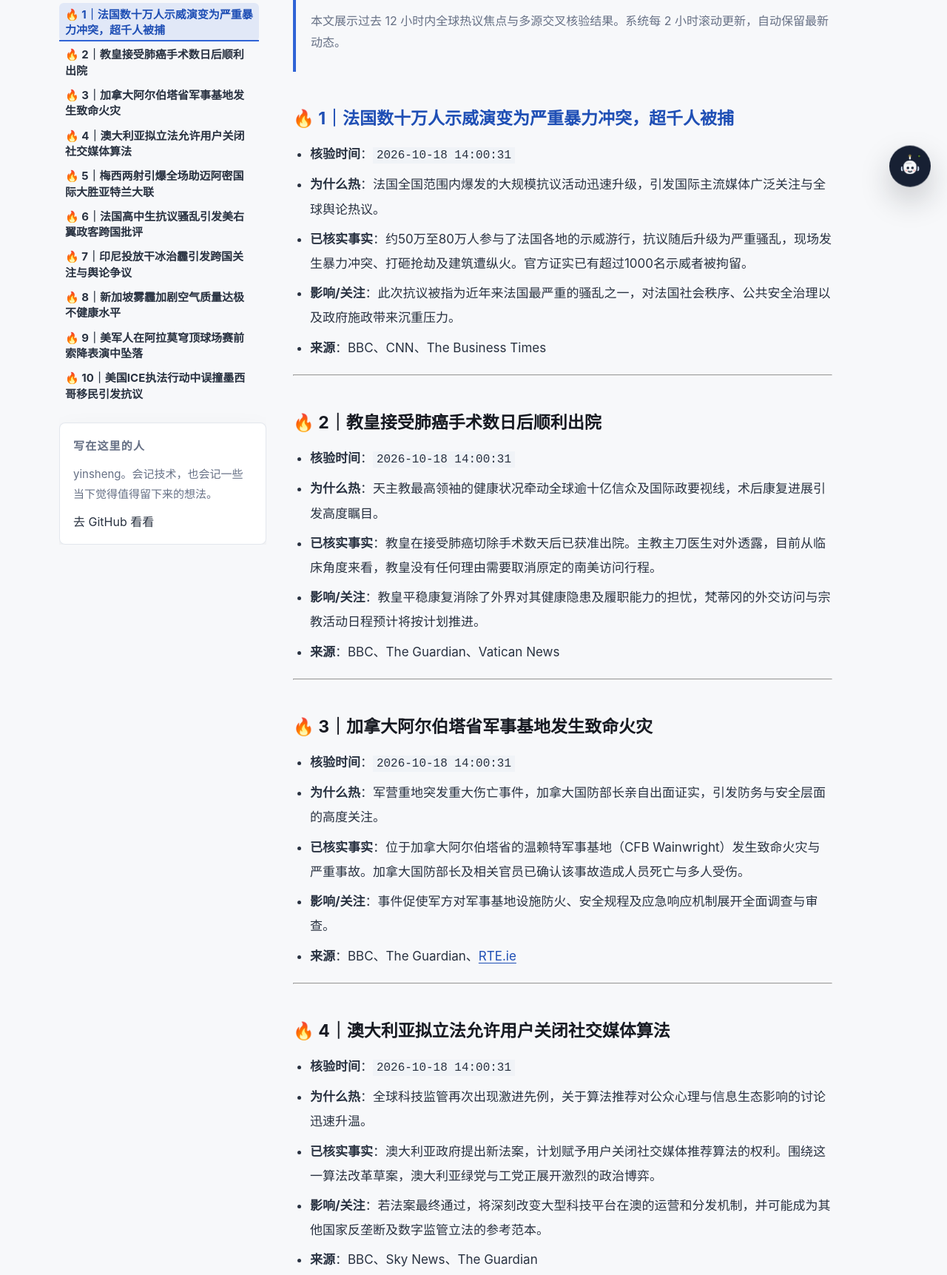
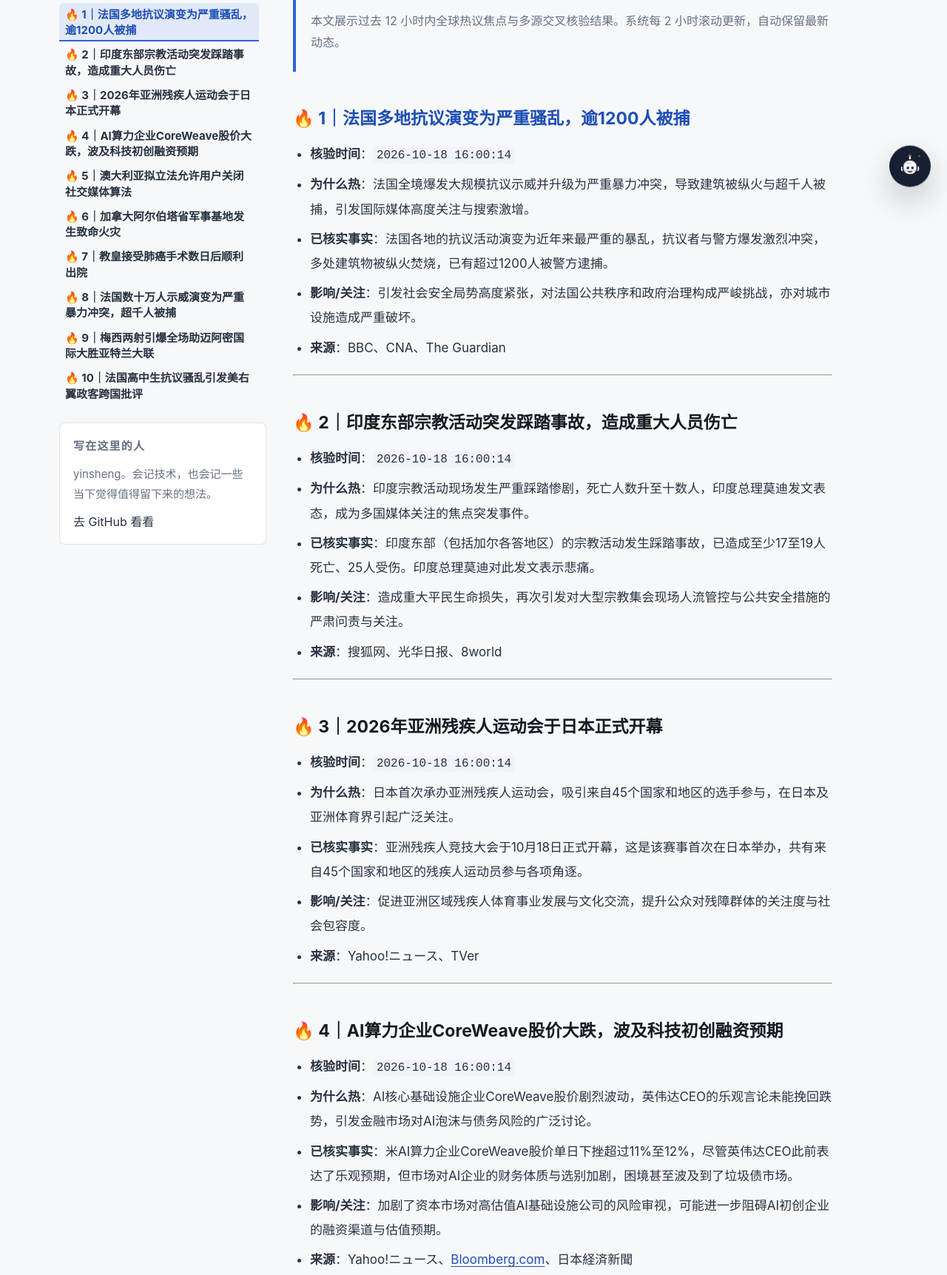
Before and after one commit to yinshengphy/blog, an Astro site: page /global-trending in a window 1280 px wide. Shown: the part 524-2247 px from the top of the page at 74% size. Built offline with nearby package versions, Linux system fonts and the light colour scheme; Astro itself is replaced by a stand-in of ours; some packages are replaced by stand-ins of ours.

Commit message:
content: 发布 blog:global-trending:20261018160001

```diff
--- a/src/content/posts/global-trending.md
+++ b/src/content/posts/global-trending.md
@@ -8,7 +8,70 @@ categories: ["TRENDING"]
 
 > 本文展示过去 12 小时内全球热议焦点与多源交叉核验结果。系统每 2 小时滚动更新，自动保留最新动态。
 
-### 🔥 1｜法国数十万人示威演变为严重暴力冲突，超千人被捕
+### 🔥 1｜法国多地抗议演变为严重骚乱，逾1200人被捕
+- **核验时间**：`2026-10-18 16:00:14`
+- **为什么热**：法国全境爆发大规模抗议示威并升级为严重暴力冲突，导致建筑被纵火与超千人被捕，引发国际媒体高度关注与搜索激增。
+- **已核实事实**：法国各地的抗议活动演变为近年来最严重的暴乱，抗议者与警方爆发激烈冲突，多处建筑物被纵火焚烧，已有超过1200人被警方逮捕。
+- **影响/关注**：引发社会安全局势高度紧张，对法国公共秩序和政府治理构成严峻挑战，亦对城市设施造成严重破坏。
+- **来源**：BBC、CNA、The Guardian
+
+---
+
+### 🔥 2｜印度东部宗教活动突发踩踏事故，造成重大人员伤亡
+- **核验时间**：`2026-10-18 16:00:14`
+- **为什么热**：印度宗教活动现场发生严重踩踏惨剧，死亡人数升至十数人，印度总理莫迪发文表态，成为多国媒体关注的焦点突发事件。
+- **已核实事实**：印度东部（包括加尔各答地区）的宗教活动发生踩踏事故，已造成至少17至19人死亡、25人受伤。印度总理莫迪对此发文表示悲痛。
+- **影响/关注**：造成重大平民生命损失，再次引发对大型宗教集会现场人流管控与公共安全措施的严肃问责与关注。
+- **来源**：搜狐网、光华日报、8world
+
+---
+
+### 🔥 3｜2026年亚洲残疾人运动会于日本正式开幕
+- **核验时间**：`2026-10-18 16:00:14`
+- **为什么热**：日本首次承办亚洲残疾人运动会，吸引来自45个国家和地区的选手参与，在日本及亚洲体育界引起广泛关注。
+- **已核实事实**：亚洲残疾人竞技大会于10月18日正式开幕，这是该赛事首次在日本举办，共有来自45个国家和地区的残疾人运动员参与各项角逐。
+- **影响/关注**：促进亚洲区域残疾人体育事业发展与文化交流，提升公众对残障群体的关注度与社会包容度。
+- **来源**：Yahoo!ニュース、TVer
+
+---
+
+### 🔥 4｜AI算力企业CoreWeave股价大跌，波及科技初创融资预期
+- **核验时间**：`2026-10-18 16:00:14`
+- **为什么热**：AI核心基础设施企业CoreWeave股价剧烈波动，英伟达CEO的乐观言论未能挽回跌势，引发金融市场对AI泡沫与债务风险的广泛讨论。
+- **已核实事实**：米AI算力企业CoreWeave股价单日下挫超过11%至12%，尽管英伟达CEO此前表达了乐观预期，但市场对AI企业的财务体质与选别加剧，困境甚至波及到了垃圾债市场。
+- **影响/关注**：加剧了资本市场对高估值AI基础设施公司的风险审视，可能进一步阻碍AI初创企业的融资渠道与估值预期。
+- **来源**：Yahoo!ニュース、Bloomberg.com、日本経済新聞
+
+---
+
+### 🔥 5｜澳大利亚拟立法允许用户关闭社交媒体算法
+- **核验时间**：`2026-10-18 14:00:31`
+- **为什么热**：全球科技监管再次出现激进先例，关于算法推荐对公众心理与信息生态影响的讨论迅速升温。
+- **已核实事实**：澳大利亚政府提出新法案，计划赋予用户关闭社交媒体推荐算法的权利。围绕这一算法改革草案，澳大利亚绿党与工党正展开激烈的政治博弈。
+- **影响/关注**：若法案最终通过，将深刻改变大型科技平台在澳的运营和分发机制，并可能成为其他国家反垄断及数字监管立法的参考范本。
+- **来源**：BBC、Sky News、The Guardian
+
+---
+
+### 🔥 6｜加拿大阿尔伯塔省军事基地发生致命火灾
+- **核验时间**：`2026-10-18 14:00:31`
+- **为什么热**：军营重地突发重大伤亡事件，加拿大国防部长亲自出面证实，引发防务与安全层面的高度关注。
+- **已核实事实**：位于加拿大阿尔伯塔省的温赖特军事基地（CFB Wainwright）发生致命火灾与严重事故。加拿大国防部长及相关官员已确认该事故造成人员死亡与多人受伤。
+- **影响/关注**：事件促使军方对军事基地设施防火、安全规程及应急响应机制展开全面调查与审查。
+- **来源**：BBC、The Guardian、RTE.ie
+
+---
+
+### 🔥 7｜教皇接受肺癌手术数日后顺利出院
+- **核验时间**：`2026-10-18 14:00:31`
+- **为什么热**：天主教最高领袖的健康状况牵动全球逾十亿信众及国际政要视线，术后康复进展引发高度瞩目。
+- **已核实事实**：教皇在接受肺癌切除手术数天后已获准出院。主教主刀医生对外透露，目前从临床角度来看，教皇没有任何理由需要取消原定的南美访问行程。
+- **影响/关注**：教皇平稳康复消除了外界对其健康隐患及履职能力的担忧，梵蒂冈的外交访问与宗教活动日程预计将按计划推进。
+- **来源**：BBC、The Guardian、Vatican News
+
+---
+
+### 🔥 8｜法国数十万人示威演变为严重暴力冲突，超千人被捕
 - **核验时间**：`2026-10-18 14:00:31`
 - **为什么热**：法国全国范围内爆发的大规模抗议活动迅速升级，引发国际主流媒体广泛关注与全球舆论热议。
 - **已核实事实**：约50万至80万人参与了法国各地的示威游行，抗议随后升级为严重骚乱，现场发生暴力冲突、打砸抢劫及建筑遭纵火。官方证实已有超过1000名示威者被拘留。
@@ -17,34 +80,7 @@ categories: ["TRENDING"]
 
 ---
 
-### 🔥 2｜教皇接受肺癌手术数日后顺利出院
-- **核验时间**：`2026-10-18 14:00:31`
-- **为什么热**：天主教最高领袖的健康状况牵动全球逾十亿信众及国际政要视线，术后康复进展引发高度瞩目。
-- **已核实事实**：教皇在接受肺癌切除手术数天后已获准出院。主教主刀医生对外透露，目前从临床角度来看，教皇没有任何理由需要取消原定的南美访问行程。
-- **影响/关注**：教皇平稳康复消除了外界对其健康隐患及履职能力的担忧，梵蒂冈的外交访问与宗教活动日程预计将按计划推进。
-- **来源**：BBC、The Guardian、Vatican News
-
----
-
-### 🔥 3｜加拿大阿尔伯塔省军事基地发生致命火灾
-- **核验时间**：`2026-10-18 14:00:31`
-- **为什么热**：军营重地突发重大伤亡事件，加拿大国防部长亲自出面证实，引发防务与安全层面的高度关注。
-- **已核实事实**：位于加拿大阿尔伯塔省的温赖特军事基地（CFB Wainwright）发生致命火灾与严重事故。加拿大国防部长及相关官员已确认该事故造成人员死亡与多人受伤。
-- **影响/关注**：事件促使军方对军事基地设施防火、安全规程及应急响应机制展开全面调查与审查。
-- **来源**：BBC、The Guardian、RTE.ie
-
----
-
-### 🔥 4｜澳大利亚拟立法允许用户关闭社交媒体算法
-- **核验时间**：`2026-10-18 14:00:31`
-- **为什么热**：全球科技监管再次出现激进先例，关于算法推荐对公众心理与信息生态影响的讨论迅速升温。
-- **已核实事实**：澳大利亚政府提出新法案，计划赋予用户关闭社交媒体推荐算法的权利。围绕这一算法改革草案，澳大利亚绿党与工党正展开激烈的政治博弈。
-- **影响/关注**：若法案最终通过，将深刻改变大型科技平台在澳的运营和分发机制，并可能成为其他国家反垄断及数字监管立法的参考范本。
-- **来源**：BBC、Sky News、The Guardian
-
----
-
-### 🔥 5｜梅西两射引爆全场助迈阿密国际大胜亚特兰大联
+### 🔥 9｜梅西两射引爆全场助迈阿密国际大胜亚特兰大联
 - **核验时间**：`2026-10-18 12:00:14`
 - **为什么热**：阿根廷球星梅西在美职联常规赛再度展现巅峰状态，梅开二度力克强敌，成为全球体育板块热度最高的单场表现之一。
 - **已核实事实**：在迈阿密国际对阵亚特兰大联的比赛中，莱昂内尔·梅西完成两粒进球的统治级发挥，持续巩固其争夺连续第三座美职联MVP奖项的势头。
@@ -53,7 +89,7 @@ categories: ["TRENDING"]
 
 ---
 
-### 🔥 6｜法国高中生抗议骚乱引发美右翼政客跨国批评
+### 🔥 10｜法国高中生抗议骚乱引发美右翼政客跨国批评
 - **核验时间**：`2026-10-18 12:00:14`
 - **为什么热**：法国10月17日发生的高中生示威演变成暴力冲突，迅速演变为国际政治议题，美国前总统特朗普盟友及参议员公开介入评论。
 - **已核实事实**：法国10月17日爆发群众动员与示威，期间出现高中生骚乱及游行冲突。美国政治人物JD Vance随后公开指责法国暴力事件与移民政策有关，参议员特德·克鲁兹（Ted Cruz）也在社交网络推荐右翼视频评论该事件。
@@ -62,7 +98,7 @@ categories: ["TRENDING"]
 
 ---
 
-### 🔥 7｜印尼投放干冰治霾引发跨国关注与舆论争议
+### 🔥 11｜印尼投放干冰治霾引发跨国关注与舆论争议
 - **核验时间**：`2026-10-18 12:00:14`
 - **为什么热**：印尼为扑灭林火尝试投放干冰人工影响天气，但烟霾跨境扩散引发新加坡和马来西亚公众强烈反响，甚至出现要求起诉印尼的民间声浪。
 - **已核实事实**：印尼在南苏门答腊上空投放了2.4吨干冰作为应对森林火灾的新手段，以期驱散烟霾。然而，持续的跨境烟霾引发新加坡和马来西亚社会不满，有印尼民众在网络上呼吁邻国向雅加达施压诉讼。
@@ -71,7 +107,7 @@ categories: ["TRENDING"]
 
 ---
 
-### 🔥 8｜新加坡雾霾加剧空气质量达极不健康水平
+### 🔥 12｜新加坡雾霾加剧空气质量达极不健康水平
 - **核验时间**：`2026-10-18 12:00:14`
 - **为什么热**：新加坡空气污染指数攀升，西部地区创下新高并达到非常不健康级别，引发公众对公共健康与生活防护的高度关切。
 - **已核实事实**：新加坡国家环境局（NEA）最新通报显示，新加坡西部地区空气污染指数（PSI）创下新高，空气质量达到非常不健康水平，其他区域也处于不健康状态。
@@ -80,7 +116,7 @@ categories: ["TRENDING"]
 
 ---
 
-### 🔥 9｜美军人在阿拉莫穹顶球场赛前索降表演中坠落
+### 🔥 13｜美军人在阿拉莫穹顶球场赛前索降表演中坠落
 - **核验时间**：`2026-10-18 10:00:30`
 - **为什么热**：在得克萨斯大学圣安东尼奥分校（UTSA）橄榄球赛前仪式上突发高空坠落险情，现场大量观众目击，引发全网高度关注与担忧。
 - **已核实事实**：在得克萨斯大学圣安东尼奥分校对阵海军（Navy）的橄榄球比赛赛前仪式中，一名军人从阿拉莫穹顶体育场（Alamodome）顶部进行索降表演时发生意外坠落。圣安东尼奥消防局（SAFD）及现场目击者证实了该坠落事件。
@@ -89,7 +125,7 @@ categories: ["TRENDING"]
 
 ---
 
-### 🔥 10｜美国ICE执法行动中误撞墨西哥移民引发抗议
+### 🔥 14｜美国ICE执法行动中误撞墨西哥移民引发抗议
 - **核验时间**：`2026-10-18 08:00:35`
 - **为什么热**：美国移民与海关执法局（ICE）执法误伤无辜平民，再次引爆拉美社群对移民执法方式的强烈问责。
 - **已核实事实**：在得克萨斯州休斯敦的一起执法行动中，美国移民与海关执法局（ICE）特工驾车撞伤了一名名为米格尔·帕拉（Miguel Parra）的墨西哥男子。受害者家属透露，ICE特工行动时寻找的目标实际上一名已经身亡的男子，被撞人员根本不是执法目标。
@@ -98,7 +134,7 @@ categories: ["TRENDING"]
 
 ---
 
-### 🔥 11｜杨百翰大学学生穿蜘蛛侠服装踢中射门赢取300万美元
+### 🔥 15｜杨百翰大学学生穿蜘蛛侠服装踢中射门赢取300万美元
 - **核验时间**：`2026-10-18 08:00:35`
 - **为什么热**：全美顶级大学橄榄球预热节目现场诞生创纪录巨奖，相关视频在社交媒体获得极高关注与病毒式传播。
 - **已核实事实**：在ESPN《College GameDay》节目现场，一名身穿蜘蛛侠服装的杨百翰大学（BYU）学生在现场挑战中成功踢进射门，赢得了高达300万美元的巨额奖金。该过程在与主持人帕特·麦卡菲（Pat McAfee）的互动中完成，随即引发广泛热议。
@@ -107,7 +143,7 @@ categories: ["TRENDING"]
 
 ---
 
-### 🔥 12｜也门胡塞武装袭击沙特引发地区联动，埃及表态提供军事支援
+### 🔥 16｜也门胡塞武装袭击沙特引发地区联动，埃及表态提供军事支援
 - **核验时间**：`2026-10-18 08:00:35`
 - **为什么热**：红海及中东原油安全局势再度紧绷，区域关键国家防务合作升级。
 - **已核实事实**：沙特阿拉伯宣布拦截了针对伊斯兰圣地麦地那的导弹袭击；也门胡塞武装与沙特之间的相互攻击持续，对绕开霍尔木兹海峡的原油调配渠道蒙上阴影。针对胡塞武装带来的防空威胁，埃及总统公开表态向沙特提供军事支持，并称将采取一切必要措施保卫沙特安全。
@@ -116,7 +152,7 @@ categories: ["TRENDING"]
 
 ---
 
-### 🔥 13｜特朗普推迟追加对俄制裁引发乌克兰强烈不满
+### 🔥 17｜特朗普推迟追加对俄制裁引发乌克兰强烈不满
 - **核验时间**：`2026-10-18 08:00:35`
 - **为什么热**：美国对俄制裁政策出现明显转向迹象，引发美乌外交分歧及美国国内政界争议。
 - **已核实事实**：美国前总统特朗普因对能源价格飙升保持高度敏感，决定推迟实施此前签署生效的追加对俄制裁法律。此举遭到乌克兰总统泽连斯基的强烈反弹，泽连斯基对美方做法表达不信任，并对对俄制裁遭解除的前景表示悲观。同时，美国共和党内部也出现了针对该决定的批评声音。
```
